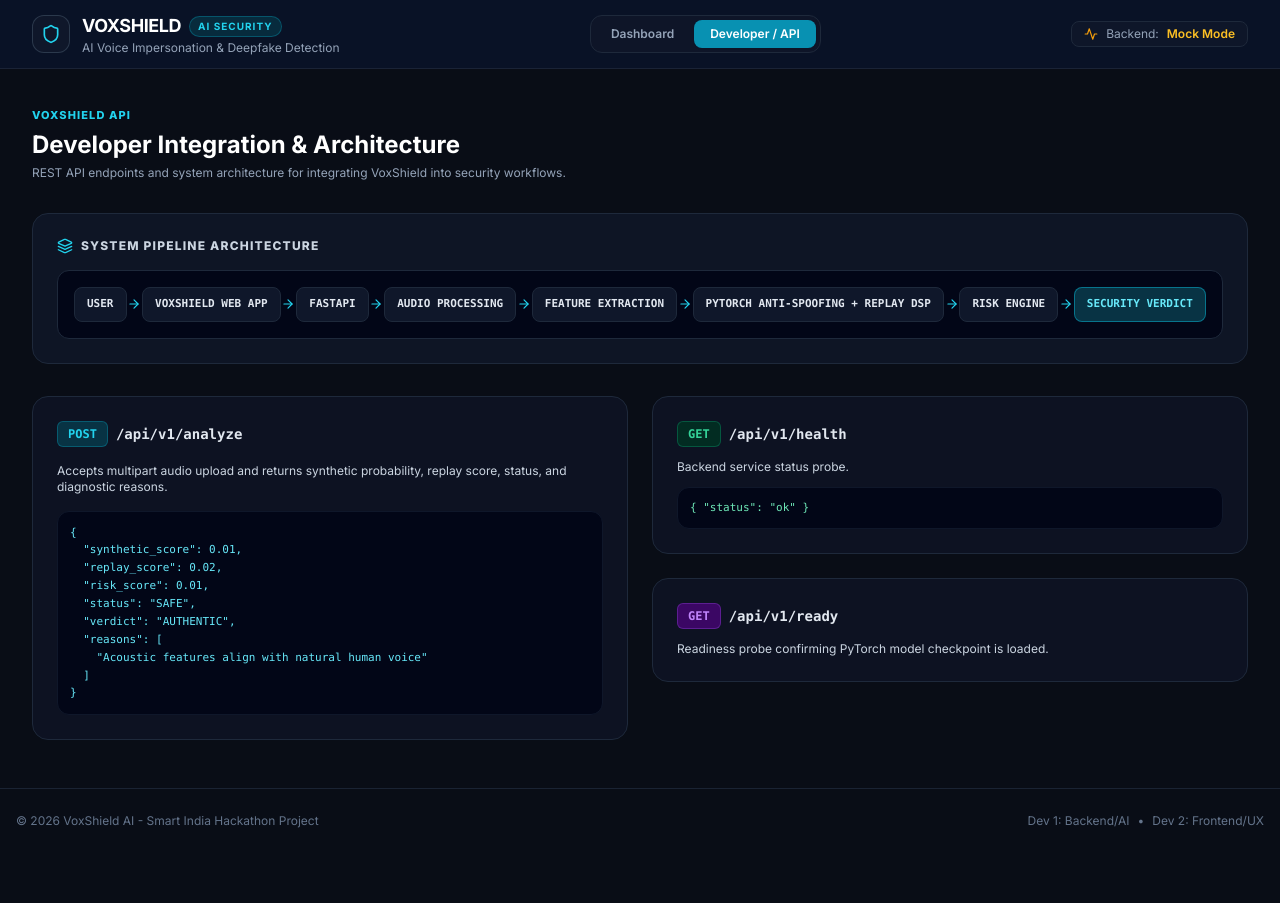
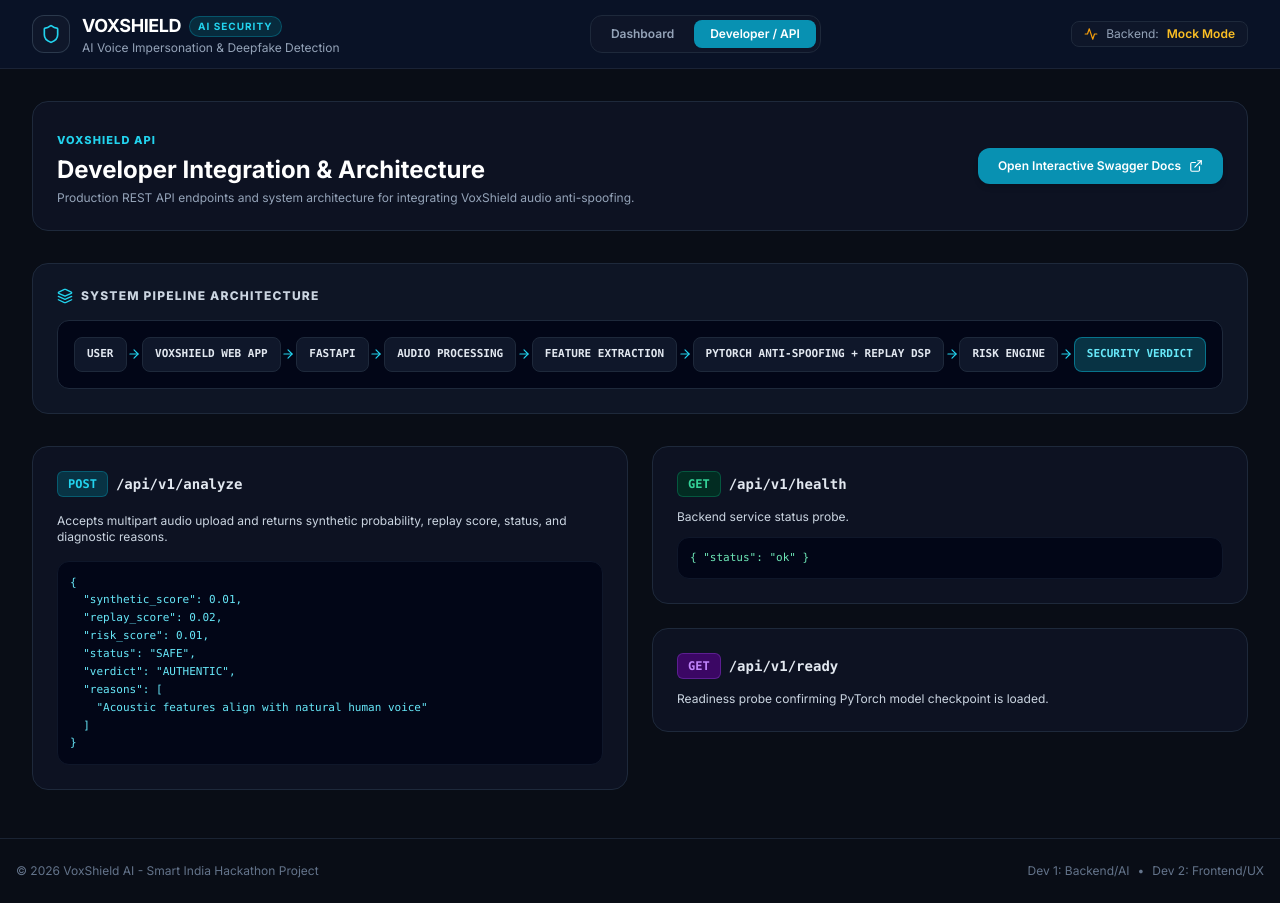
Before and after one commit to MANU132005/voxshield, a React (Vite) app in the folder frontend/: page / in a window 1280 px wide. Both pictures are taken after a click on the button "Developer / API". Before the commit the page ends 853 px from the top, so only its background shows below. Built offline with nearby package versions, Linux system fonts and the light colour scheme; no server answers.

Commit message:
Polish Developer API page with interactive Swagger OpenAPI link

```diff
--- a/frontend/src/pages/Analytics.tsx
+++ b/frontend/src/pages/Analytics.tsx
@@ -1,15 +1,29 @@
 import React from 'react';
-import { Terminal, Code, Cpu, Layers, ArrowRight } from 'lucide-react';
+import { Terminal, Code, Cpu, Layers, ArrowRight, ExternalLink, ShieldCheck, CheckCircle2 } from 'lucide-react';
 
 export const Analytics: React.FC = () => {
+  const backendBaseUrl = 'https://voxshield-backend-wg3p.onrender.com';
+
   return (
     <div className="space-y-8 pb-12">
 
       {/* Header */}
-      <div>
-        <span className="text-[11px] uppercase tracking-widest font-extrabold text-cyan-400">VOXSHIELD API</span>
-        <h1 className="text-xl sm:text-2xl font-bold text-white mt-1">Developer Integration & Architecture</h1>
-        <p className="text-xs text-slate-400 mt-1">REST API endpoints and system architecture for integrating VoxShield into security workflows.</p>
+      <div className="flex flex-col sm:flex-row sm:items-center justify-between gap-4 bg-slate-900/60 p-6 rounded-2xl border border-slate-800">
+        <div>
+          <span className="text-[11px] uppercase tracking-widest font-extrabold text-cyan-400">VOXSHIELD API</span>
+          <h1 className="text-xl sm:text-2xl font-bold text-white mt-1">Developer Integration & Architecture</h1>
+          <p className="text-xs text-slate-400 mt-1">Production REST API endpoints and system architecture for integrating VoxShield audio anti-spoofing.</p>
+        </div>
+
+        <a
+          href={`${backendBaseUrl}/api/v1/docs`}
+          target="_blank"
+          rel="noopener noreferrer"
+          className="inline-flex items-center space-x-2 px-5 py-2.5 rounded-xl bg-cyan-600 hover:bg-cyan-500 text-white text-xs font-semibold shadow-md transition-all shrink-0"
+        >
+          <span>Open Interactive Swagger Docs</span>
+          <ExternalLink className="w-3.5 h-3.5" />
+        </a>
       </div>
 
       {/* Architecture Flow Diagram */}
```
